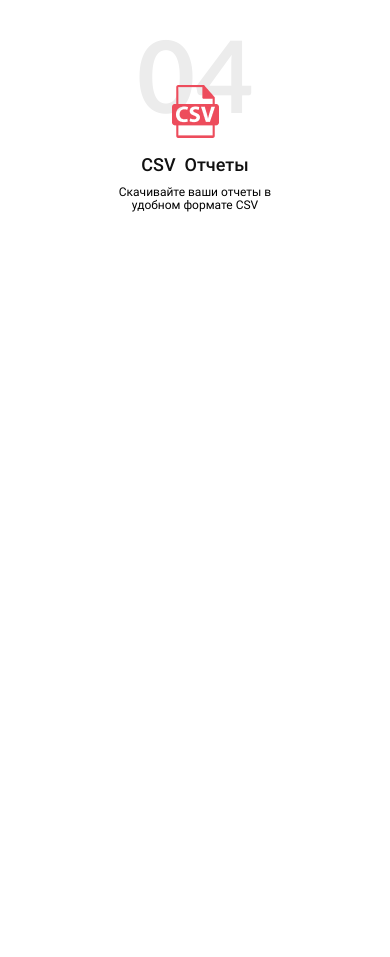
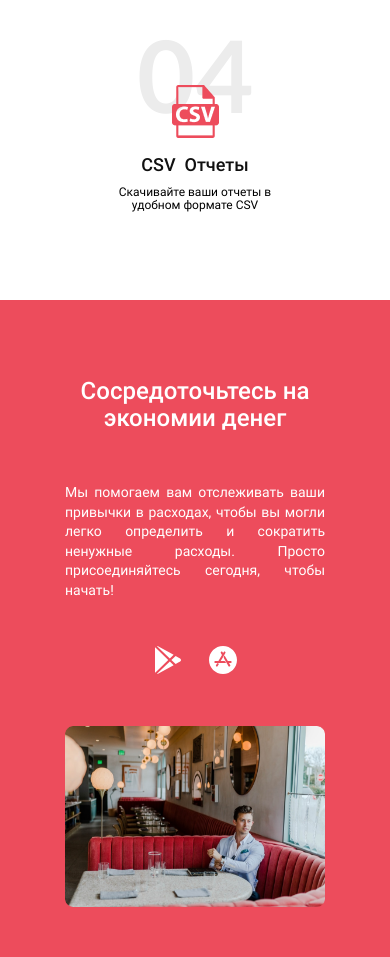
Before and after one commit to Screamo95/CloudBudget, a plain HTML site: page index.html in a window 390 px wide. Shown: the part 3566-4523 px from the top of the page. Before the commit the page ends 3866 px from the top, so only its background shows below. Drawn offline with Linux system fonts and the light colour scheme.

Commit message:
add download

```diff
--- a/index.html
+++ b/index.html
@@ -146,6 +146,21 @@
     </div>
   </section>
 
+  <!-- Download -->
+  <section class="download">
+    <div class="download__container">
+      <div class="download__content">
+        <h2 class="download__content-title">Сосредоточьтесь на экономии денег</h2>
+        <p class="download__content-txt">Мы помогаем вам отслеживать ваши привычки в расходах, чтобы вы могли легко определить и сократить ненужные расходы. Просто присоединяйтесь сегодня, чтобы начать!</p>
+        <div class="download__box">
+          <img src="img/download_play.svg" alt="GooglePlay" class="download__box-icon">
+          <img src="img/download_app.svg" alt="AppStore" class="download__box-icon">
+        </div>
+      </div>
+      <img src="img/download_img.png" class="download-img">
+    </div>
+  </section>
+
   <script src="js/main.js"></script>
 
 </body>
--- a/styles/style.css
+++ b/styles/style.css
@@ -438,7 +438,7 @@
 /* Features */
 .features {
   padding-top: 66px;
-  padding-bottom: 104px;
+  padding-bottom: 94px;
 }
 .features__container {
   max-width: 1110px;
@@ -523,3 +523,91 @@
     padding-bottom: 50px;
   }
 }
+
+/* Download */
+.download {
+  background: #ed4c5c;
+  padding-top: 94px;
+  padding-bottom: 95px;
+}
+.download__container {
+  max-width: 1015px;
+  margin: 0 auto;
+  display: flex;
+  justify-content: space-between;
+}
+.download__content {
+  max-width: 445px;
+  padding-top: 28px;
+  margin-left: -47px;
+}
+.download__content-title {
+  font-family: var(--robotoMedium);
+  font-size: 36px;
+  color: #fff;
+  margin-bottom: 50px;
+  line-height: 115%;
+}
+.download__content-txt {
+  font-family: var(--robotoRegular);
+  font-size: 14px;
+  line-height: 140%;
+  text-align: justify;
+  color: #fff;
+  margin-bottom: 43px;
+}
+.download__box {
+  display: flex;
+  margin-left: -3px;
+}
+.download__box-icon:last-child {
+  margin-left: 23px;
+}
+.download-img {
+  width: 445px;
+  margin-right: 47px;
+}
+
+@media screen and (max-width: 1200px) {
+  .download__container {
+    padding-right: 30px;
+    padding-left: 30px;
+  }
+  .download-img {
+    margin-right: 0px;
+  }
+  .download__content {
+    margin-left: 0px;
+  }
+}
+@media screen and (max-width: 1000px) {
+  .download__container {
+    flex-direction: column;
+    align-items: center;
+  }
+  .download__content {
+    text-align: center;
+  }
+  .download__box {
+    margin-left: 0px;
+    justify-content: center;
+  }
+  .download-img {
+    margin-top: 50px;
+  }
+}
+@media screen and (max-width: 550px) {
+  .download {
+    padding-top: 50px;
+    padding-bottom: 50px;
+  }
+  .download-img {
+    width: 260px;
+  }
+  .download__content {
+    max-width: 260px;
+  }
+  .download__content-title {
+    font-size: 24px;
+  }
+}
```
Also changed, not shown: img/download_app.svg (added), img/download_img.png (added), img/download_play.svg (added).
